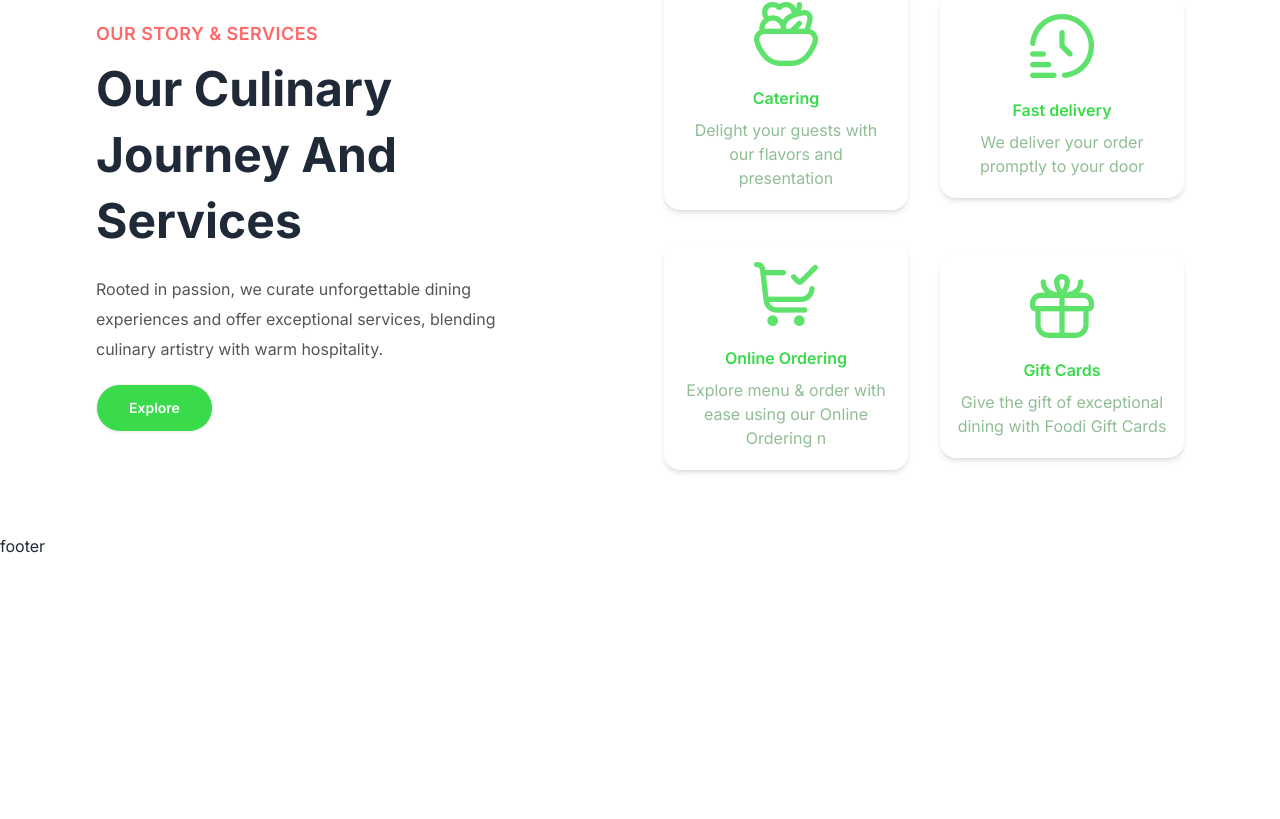
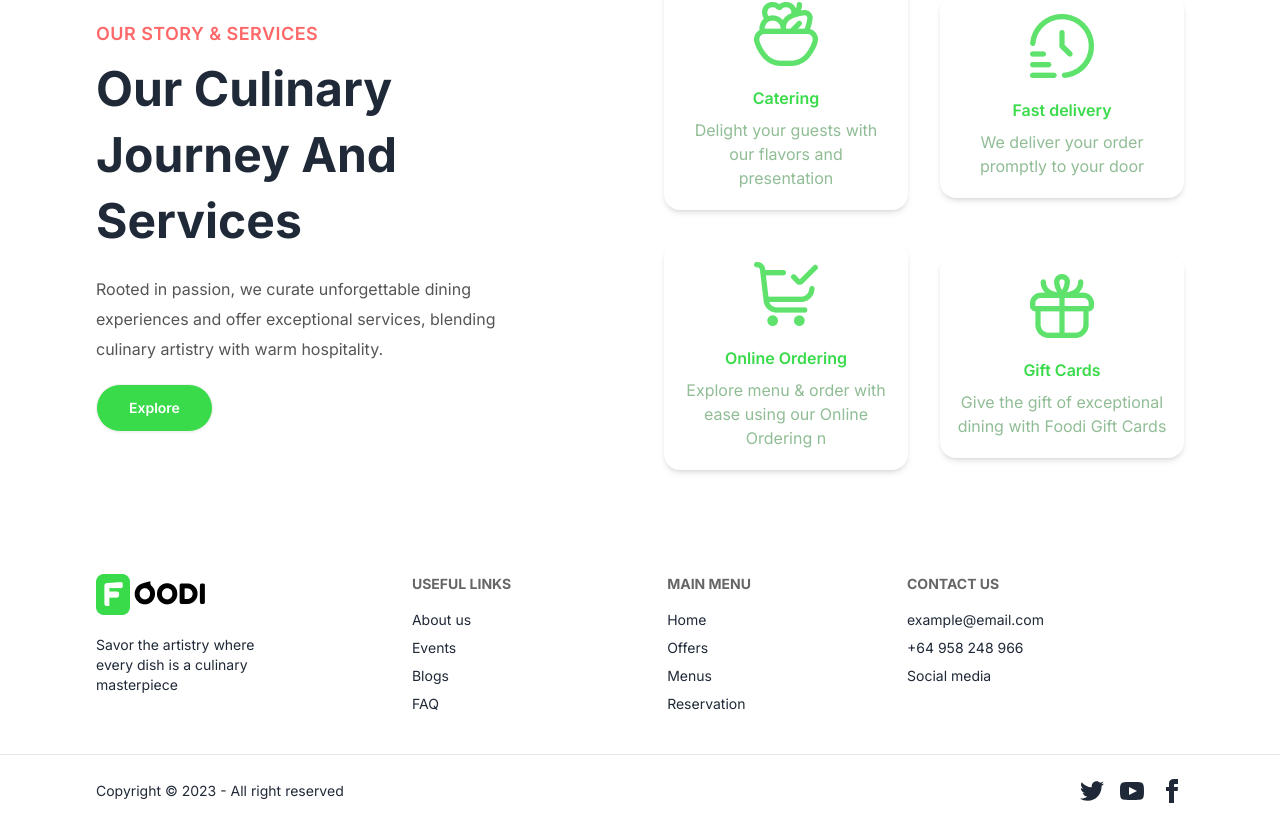
Before and after one commit to ahmed-H20/Food_Shop_EL_mataam, a React (Vite) app: page / in a window 1280 px wide. Shown: the part 2942-3761 px from the top of the page. Before the commit the page ends 3500 px from the top, so only its background shows below. Built offline with nearby package versions, Linux system fonts and the light colour scheme.

Commit message:
Finish home page

```diff
--- a/src/components/Footer.jsx
+++ b/src/components/Footer.jsx
@@ -3,7 +3,7 @@ import React from "react";
 const Footer = () => {
   return (
     <div>
-      <footer className="footer xl:px-24 py-10 px-4 text-base-content">
+      <footer className=" section-container footer xl:px-24 py-10 px-4 text-base-content">
         <aside>
           <img src="/logo.png" alt="" />
           <p className="my-3 md:w-40">
--- a/src/layout/Main.jsx
+++ b/src/layout/Main.jsx
@@ -2,13 +2,14 @@ import React from 'react'
 import { Outlet } from 'react-router-dom';
 import Nav from '../components/Nav';
 import '../App.css';
+import Footer from '../components/Footer';
 
 const Main = () => {
   return (
     <div>
         <Nav/>
         <Outlet/>
-        <footer>footer</footer>
+        <Footer/>
     </div>
   )
 }
```
